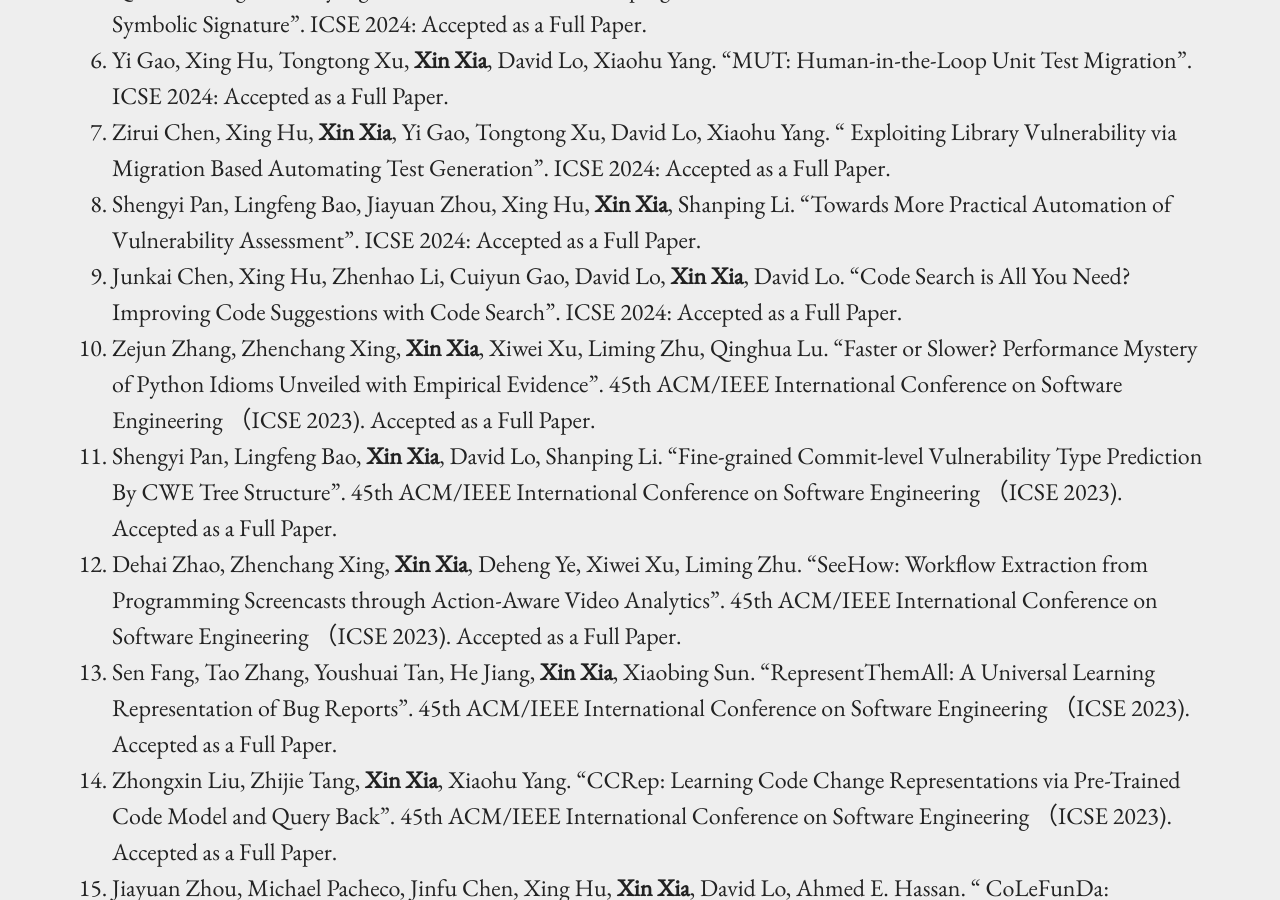
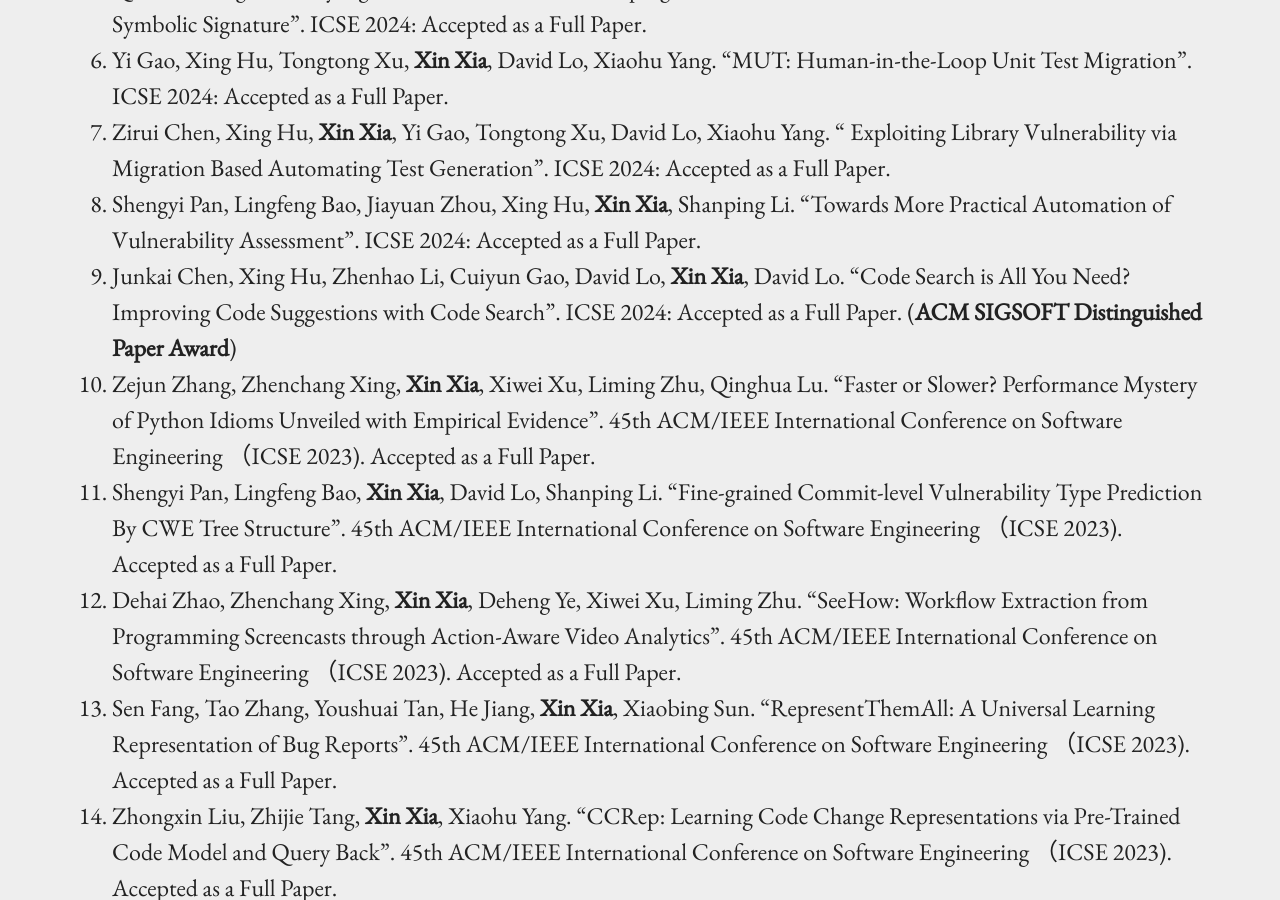
Before and after one commit to xin-xia/xin-xia.github.io, a Jekyll site: the page built from index.md, in a window 1280 px wide and 900 px high, scrolled down 9101 px. Built offline with Jekyll 4.4.1, drawn with Linux system fonts in a browser that asks for light colours.

Commit message:
Update index.md

```diff
--- a/index.md
+++ b/index.md
@@ -139,7 +139,7 @@ Case Study of Code Clone Detection and Defect Prediction". IEEE Transactions on
 1. Yi Gao, Xing Hu, Tongtong Xu,  <strong>Xin Xia</strong>, David Lo, Xiaohu Yang. "MUT: Human-in-the-Loop Unit Test Migration". ICSE 2024: Accepted as a  Full Paper.      <br />
 1. Zirui Chen, Xing Hu, <strong>Xin Xia</strong>, Yi Gao, Tongtong Xu, David Lo, Xiaohu Yang. " Exploiting Library Vulnerability via Migration Based Automating Test Generation". ICSE 2024: Accepted as a  Full Paper.      <br />
 1. Shengyi Pan, Lingfeng Bao, Jiayuan Zhou, Xing Hu, <strong>Xin Xia</strong>, Shanping Li. "Towards More Practical Automation of Vulnerability Assessment". ICSE 2024: Accepted as a  Full Paper.      <br />
-1. Junkai Chen, Xing Hu, Zhenhao Li, Cuiyun Gao, David Lo, <strong>Xin Xia</strong>, David Lo. "Code Search is All You Need? Improving Code Suggestions with Code Search". ICSE 2024: Accepted as a  Full Paper.      <br />
+1. Junkai Chen, Xing Hu, Zhenhao Li, Cuiyun Gao, David Lo, <strong>Xin Xia</strong>, David Lo. "Code Search is All You Need? Improving Code Suggestions with Code Search". ICSE 2024: Accepted as a  Full Paper.  (<strong>ACM SIGSOFT Distinguished Paper Award</strong>)    <br />
 1. Zejun Zhang, Zhenchang Xing,  <strong>Xin Xia</strong>, Xiwei Xu, Liming Zhu, Qinghua Lu. "Faster or Slower? Performance Mystery of Python Idioms Unveiled with Empirical Evidence". 45th ACM/IEEE International Conference on Software Engineering （ICSE 2023).  Accepted as a  Full Paper.      <br />
 1.  Shengyi Pan, Lingfeng Bao, <strong>Xin Xia</strong>, David Lo, Shanping Li. "Fine-grained Commit-level Vulnerability Type Prediction By CWE Tree Structure". 45th ACM/IEEE International Conference on Software Engineering （ICSE 2023).  Accepted as a  Full Paper.      <br />
 1. Dehai Zhao, Zhenchang Xing, <strong>Xin Xia</strong>, Deheng Ye, Xiwei Xu, Liming Zhu. "SeeHow: Workflow Extraction from Programming Screencasts through Action-Aware Video Analytics". 45th ACM/IEEE International Conference on Software Engineering （ICSE 2023).  Accepted as a  Full Paper.      <br />
```
